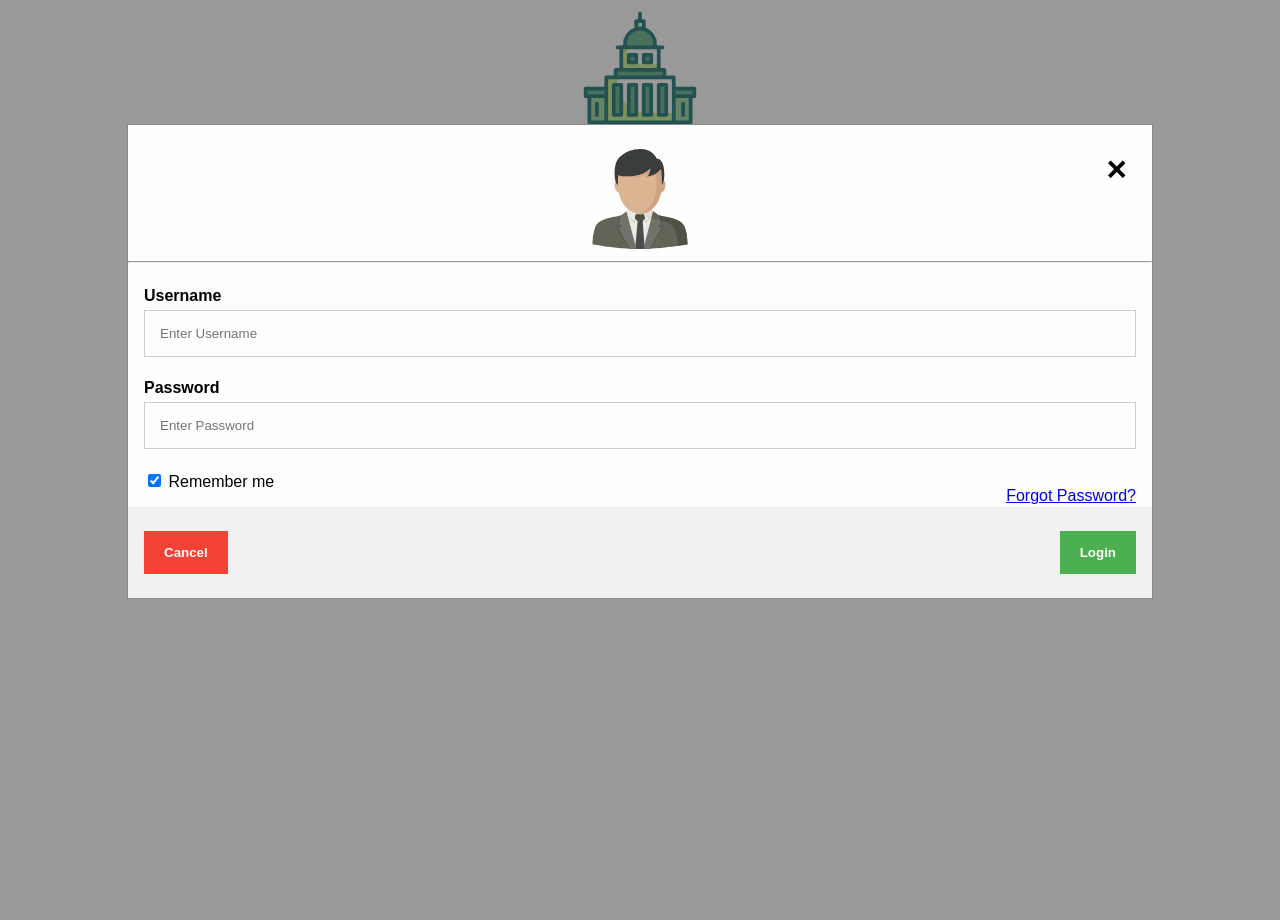
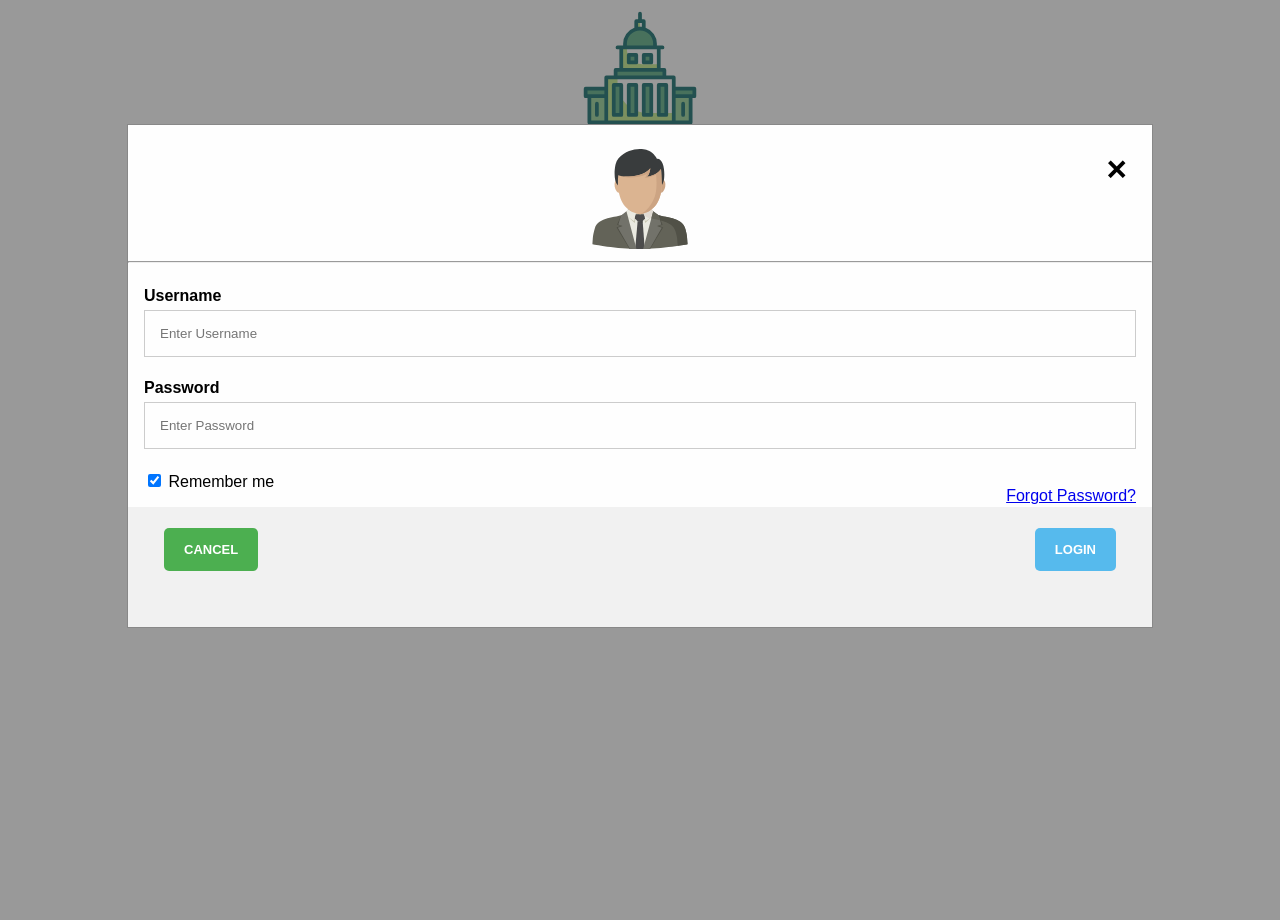
Before and after one commit to UnlimitedMyWorks/BRP, a PHP site: page /sample.php in a window 1280 px wide, after a click on "LOGIN". Run offline with PHP 8.4, Linux system fonts and the light colour scheme.

Commit message:
Add files via upload

```diff
--- a/sample.php
+++ b/sample.php
@@ -49,19 +49,71 @@ button:hover
 
 .loginbtn
 {
-width: auto;
+  background-color: #56baed;
+        border: none;
+        color: white;
+        text-align: center;
+        text-decoration: none;
+        display: inline-block;
+        text-transform: uppercase;
+        font-size: 13px;
+        -webkit-border-radius: 5px 5px 5px 5px;
+        border-radius: 5px 5px 5px 5px;
+        margin: 5px 20px 40px 20px;
+        -webkit-transition: all 0.0s ease-in-out;
+        -moz-transition: all 0.0s ease-in-out;
+        -ms-transition: all 0.0s ease-in-out;
+        -o-transition: all 0.0s ease-in-out;
+        transition: all 0.0s ease-in-out;
 padding: 14px 20px;
 border: 0px 8px;
 width: auto;
 }
+.loginbtn:hover  {
+        background-color: #4CAF50;
+      }
+      .loginbtn:active{
+        -moz-transform: scale(0.95);
+        -webkit-transform: scale(0.95);
+        -o-transform: scale(0.95);
+        -ms-transform: scale(0.95);
+        transform: scale(0.95);
+      }
 
 /* Extra styles for the cancel button */
 .cancelbtn
 {
+  background-color: #56baed;
+        border: none;
+        color: white;
+        padding: 15px 80px;
+        text-align: center;
+        text-decoration: none;
+        display: inline-block;
+        text-transform: uppercase;
+        font-size: 13px;
+        -webkit-border-radius: 5px 5px 5px 5px;
+        border-radius: 5px 5px 5px 5px;
+        margin: 5px 20px 40px 20px;
+        -webkit-transition: all 0.0s ease-in-out;
+        -moz-transition: all 0.0s ease-in-out;
+        -ms-transition: all 0.0s ease-in-out;
+        -o-transition: all 0.0s ease-in-out;
+        transition: all 0.0s ease-in-out;
   width: auto;
   padding: 14px 20px;
-  background-color: #f44336;
+  background-color: #4CAF50;
 }
+.cancelbtn:hover  {
+        background-color: #f44336;
+      }
+      .cancelbtn:active{
+        -moz-transform: scale(0.95);
+        -webkit-transform: scale(0.95);
+        -o-transform: scale(0.95);
+        -ms-transform: scale(0.95);
+        transform: scale(0.95);
+      }
 
 /* Center the image and position the close button */
 .imgcontainer
```
